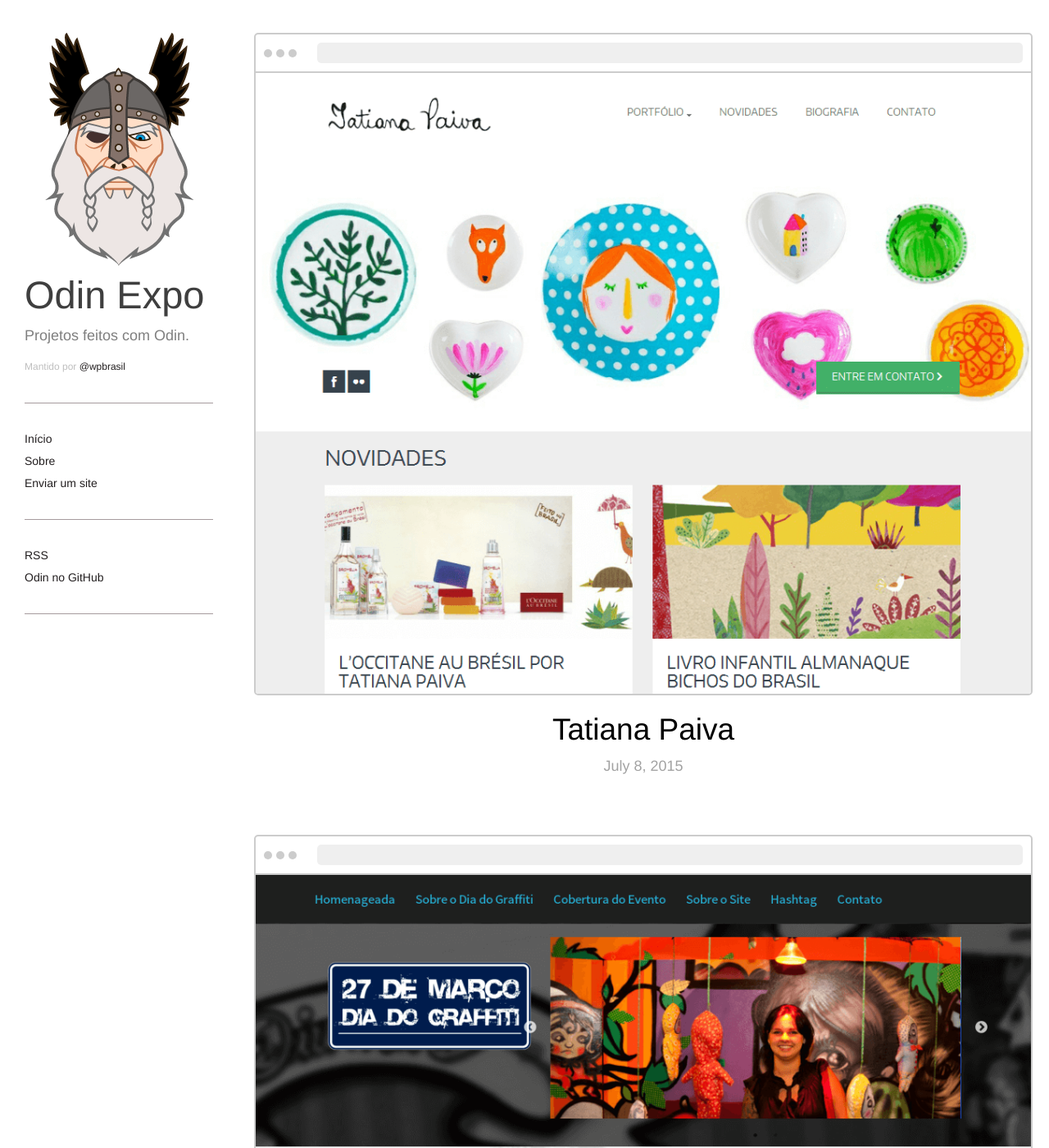
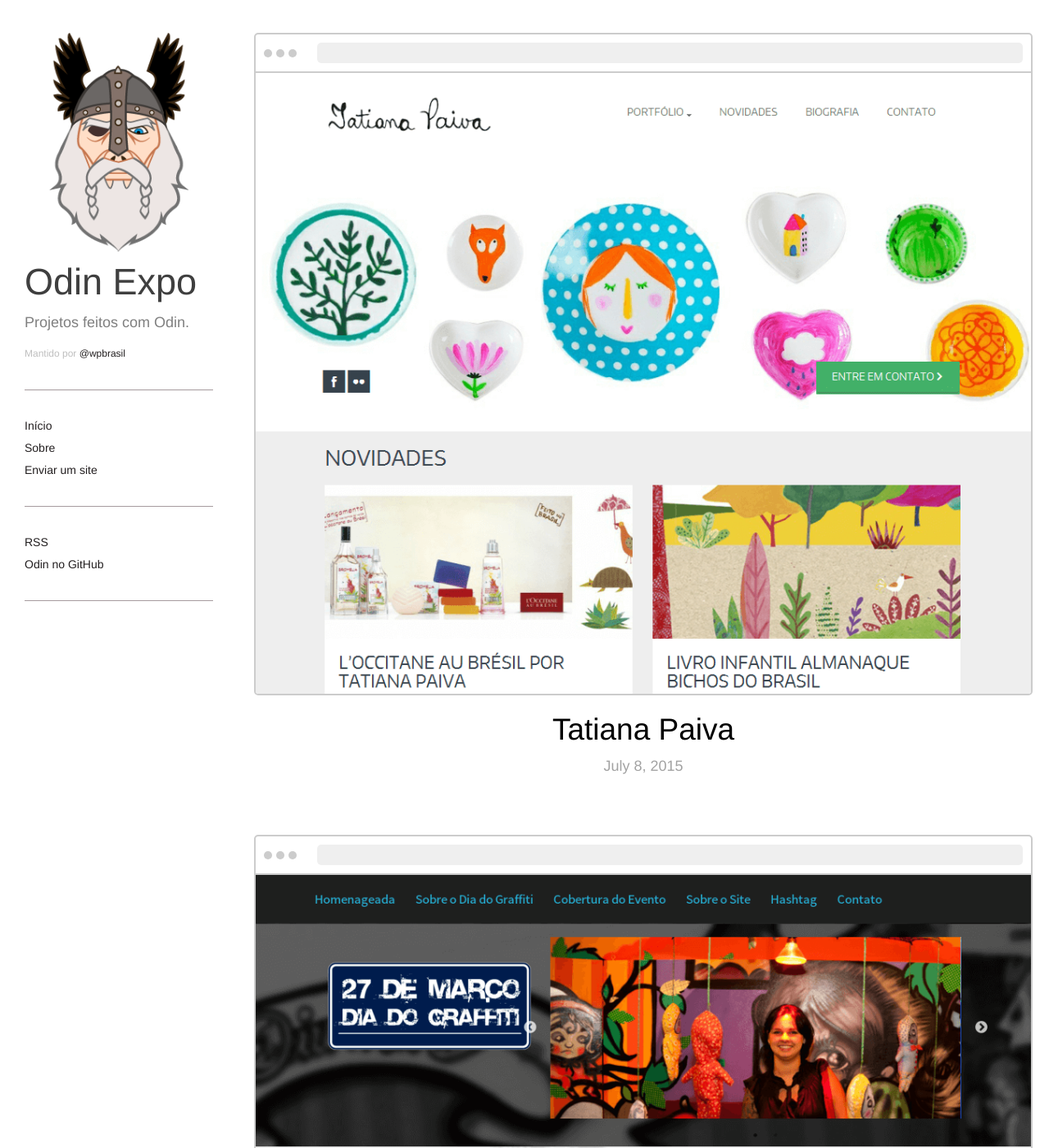
Before and after one commit to wpbrasil/odin-expo, a Jekyll site: the page built from index.html, in a window 1280 px wide and 1400 px high. Shown: the whole window at 82% size. Built offline with Jekyll 4.4.1, drawn with Linux system fonts in a browser that asks for light colours; the list of posts is cut into pages by our own code.

Commit message:
Fixed sidebar #14

```diff
--- a/_layouts/default.html
+++ b/_layouts/default.html
@@ -33,7 +33,7 @@
   <div class="main-sidebar">
     <p class="text-center">
       <a href="{{ site.baseurl }}/" class="site-name">
-        <img src="{{ site.baseurl }}/img/odin.png" alt="Odin">
+        <img src="{{ site.baseurl }}/img/odin.png" alt="Odin" class="site-logo">
       </a>
     </p>
     <h1><a href="{{ site.baseurl }}/" class="site-name">Odin Expo</a></h1>
--- a/css/main.css
+++ b/css/main.css
@@ -6,6 +6,7 @@
 }
 
 .site-name {
+  font-size: 45px;
   color:#3f3f3f;
 }
 
@@ -14,9 +15,15 @@
   color:#3f3f3f;
 }
 
+.site-logo {
+	width: 170px;
+}
+
 .main-sidebar {
   position:fixed;
+  height: 100%;
   width:230px;
+  overflow-x:auto;
   margin-left:30px;
   font-size: 14px;
 }
@@ -27,7 +34,7 @@
 
 h1 {
   margin-top:0;
-  font-size: 47px ;
+  font-size: 47px;
   font-weight: 200;
   line-height: 50px;
 }
```
